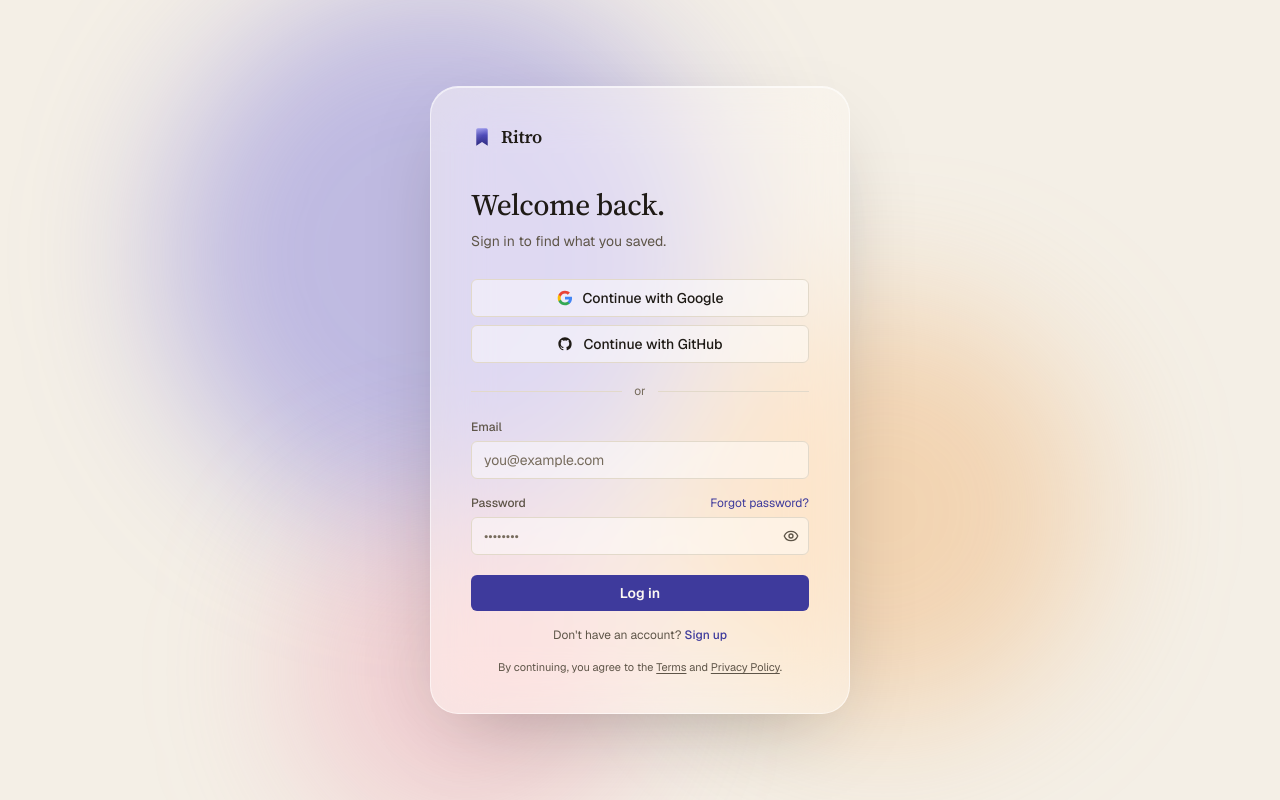
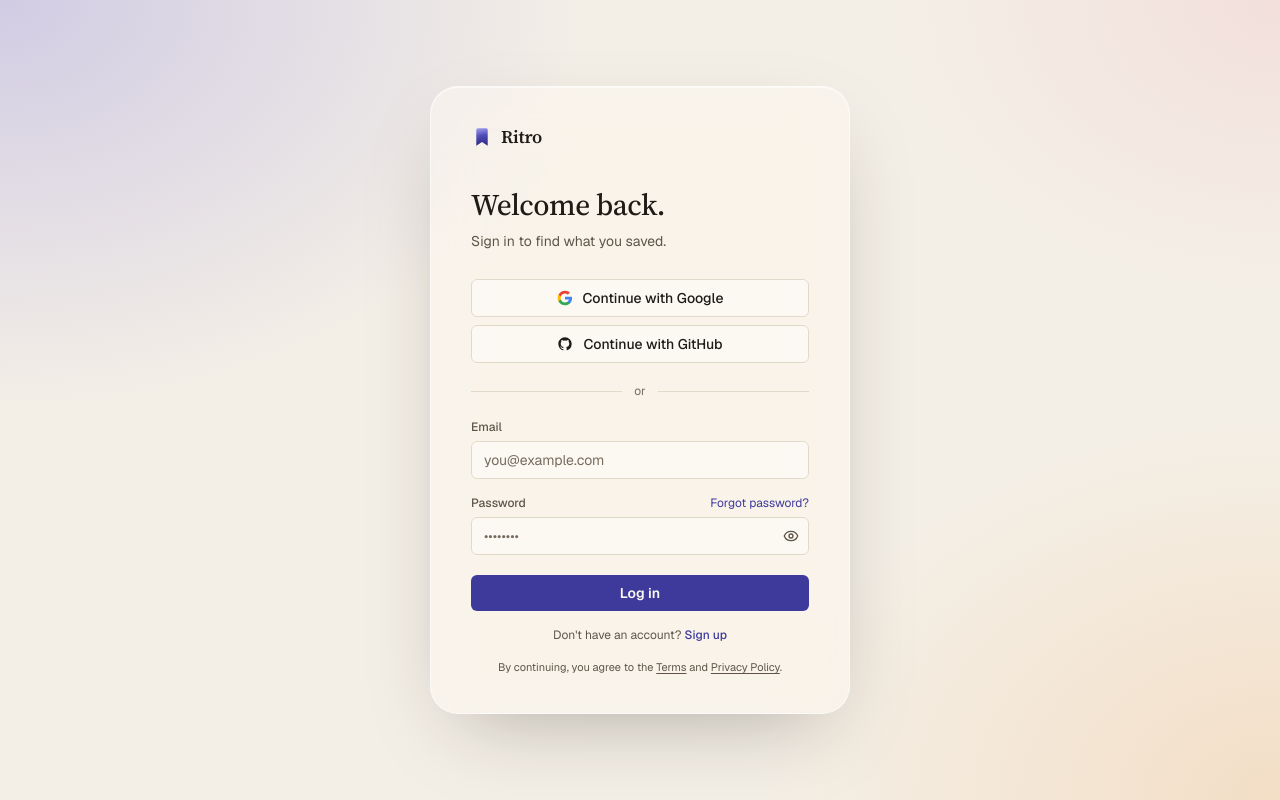
Before and after one commit to MinitJain/recall, a Next.js app in the folder client/: page /auth in a window 1280 px wide. Built offline with nearby package versions, Linux system fonts and the light colour scheme.

Commit message:
fix(ui): corner colour washes on sign-in; allow eval only in development
- Sign-in background: soft colour from three corners across the page instead of blobs behind the card
- CSP adds 'unsafe-eval' only when NODE_ENV is development, for React's dev error stacks; production stays strict

```diff
--- a/client/next.config.ts
+++ b/client/next.config.ts
@@ -15,7 +15,8 @@ const supabaseOrigin = process.env.NEXT_PUBLIC_SUPABASE_URL ?? "https://*.supaba
 // injection, clickjacking, protocol-relative asset loads).
 const csp = [
   "default-src 'self'",
-  "script-src 'self' 'unsafe-inline' https://va.vercel-scripts.com",
+  // React's development build uses eval() for readable error stacks; production never does
+  `script-src 'self' 'unsafe-inline'${process.env.NODE_ENV === "development" ? " 'unsafe-eval'" : ""} https://va.vercel-scripts.com`,
   "style-src 'self' 'unsafe-inline'",
   "img-src 'self' data:",
   "font-src 'self' data:",
--- a/client/src/app/auth/page.tsx
+++ b/client/src/app/auth/page.tsx
@@ -108,10 +108,6 @@ function AuthForm() {
 
   return (
     <main className="auth-backdrop relative flex min-h-screen items-center justify-center overflow-hidden px-4 py-10">
-      {/* Soft colour fields behind the glass card; decorative only */}
-      <div aria-hidden className="auth-orb auth-orb-violet" />
-      <div aria-hidden className="auth-orb auth-orb-amber" />
-      <div aria-hidden className="auth-orb auth-orb-rose" />
 
       <div className="glass-card animate-fade-up relative w-full max-w-[420px] px-7 py-9 sm:px-10">
         <Link href="/" className="inline-flex items-center gap-2" aria-label="Ritro home">
--- a/client/src/app/globals.css
+++ b/client/src/app/globals.css
@@ -250,41 +250,22 @@ textarea {
   }
 }
 
-/* ── Sign-in page: soft colour fields behind a frosted glass card ──────────── */
+/* ── Sign-in page: colour washes from the corners, a frosted glass card over the calm middle ── */
 .auth-backdrop {
-  background: var(--bg);
+  background:
+    radial-gradient(60rem 42rem at 0% 0%, rgba(118, 112, 220, 0.28), transparent 62%),
+    radial-gradient(52rem 38rem at 100% 100%, rgba(240, 168, 96, 0.24), transparent 62%),
+    radial-gradient(40rem 30rem at 100% 0%, rgba(232, 140, 168, 0.16), transparent 60%),
+    var(--bg);
+  background-attachment: fixed;
 }
-.auth-orb {
-  position: absolute;
-  border-radius: 9999px;
-  filter: blur(70px);
-  pointer-events: none;
-  animation: orb-drift 24s ease-in-out infinite alternate;
-}
-.auth-orb-violet {
-  width: 34rem; height: 34rem; left: 50%; top: 50%;
-  margin: -26rem 0 0 -30rem;
-  background: rgba(118, 112, 220, 0.42);
-}
-.auth-orb-amber {
-  width: 26rem; height: 26rem; left: 50%; top: 50%;
-  margin: -6rem 0 0 2rem;
-  background: rgba(240, 168, 96, 0.38);
-  animation-duration: 30s;
-}
-.auth-orb-rose {
-  width: 22rem; height: 22rem; left: 50%; top: 50%;
-  margin: 6rem 0 0 -22rem;
-  background: rgba(232, 140, 168, 0.32);
-  animation-duration: 36s;
-}
-.dark .auth-orb-violet { background: rgba(118, 112, 220, 0.30); }
-.dark .auth-orb-amber  { background: rgba(240, 168, 96, 0.16); }
-.dark .auth-orb-rose   { background: rgba(232, 140, 168, 0.14); }
-
-@keyframes orb-drift {
-  from { transform: translate3d(0, 0, 0) scale(1); }
-  to   { transform: translate3d(2.5rem, -1.5rem, 0) scale(1.08); }
+.dark .auth-backdrop {
+  background:
+    radial-gradient(60rem 42rem at 0% 0%, rgba(118, 112, 220, 0.22), transparent 62%),
+    radial-gradient(52rem 38rem at 100% 100%, rgba(240, 168, 96, 0.10), transparent 62%),
+    radial-gradient(40rem 30rem at 100% 0%, rgba(232, 140, 168, 0.08), transparent 60%),
+    var(--bg);
+  background-attachment: fixed;
 }
 
 .glass-card {
```
